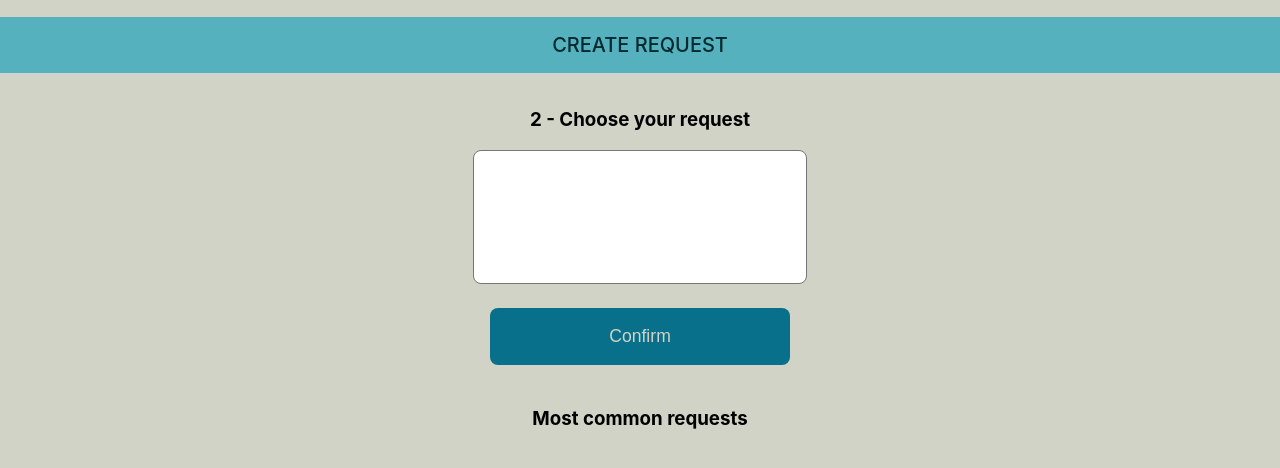
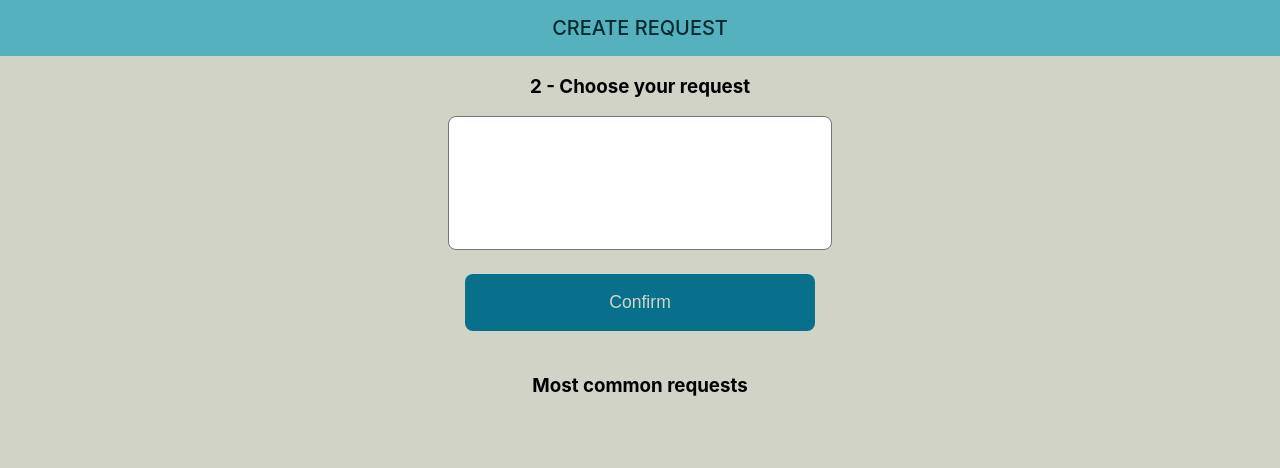
Before and after one commit to herveromary/godsandgold, a React (Create React App) app: page /chooserequest in a window 1280 px wide. Shown: the top 468 px of the page. Built offline with nearby package versions, Linux system fonts and the light colour scheme.

Commit message:
localstorage request

```diff
--- a/src/component/CreateRequest/ChooseRequest.jsx
+++ b/src/component/CreateRequest/ChooseRequest.jsx
@@ -1,4 +1,4 @@
-import React, { useState } from "react";
+import React, { useState, useContext } from "react";
 import RequestContext from "./RequestContext";
 import "../../styles/css/ChooseRequest.css";
 
@@ -9,11 +9,9 @@ const ChooseRequest = () => {
     setrequest(e.target.value);
   };
 
-  const requestContextValue = request;
-
   const handleOnSubmit = (e) => {
     e.preventDefault();
-    return requestContextValue;
+    localStorage.setItem("request", request);
   };
 
   return (
--- a/src/styles/css/ChooseRequest.css
+++ b/src/styles/css/ChooseRequest.css
@@ -5,6 +5,7 @@
   flex-direction: column;
   justify-content: flex-start;
   align-items: center;
+  overflow: hidden;
 }
 
 .chooseRequest-title {
@@ -12,6 +13,7 @@
   text-align: center;
   padding: 16px;
   width: 100%;
+  margin: 0;
 }
 
 .chooseRequest-form {
@@ -24,7 +26,7 @@
 }
 
 #requestChoice {
-  width: 300px;
+  width: 70%;
   height: 100px;
   border-radius: 8px;
   padding: 16px;
@@ -38,7 +40,7 @@
   margin: 24px 0;
   border-radius: 8px;
   padding: 16px 0;
-  width: 300px;
+  width: 70%;
   border-color: transparent;
   background-color: var(--blue);
   color: var(--light);
```
Also changed, not shown: src/component/CreateRequest/ChoosePickUp.jsx (+6 -7 lines).
